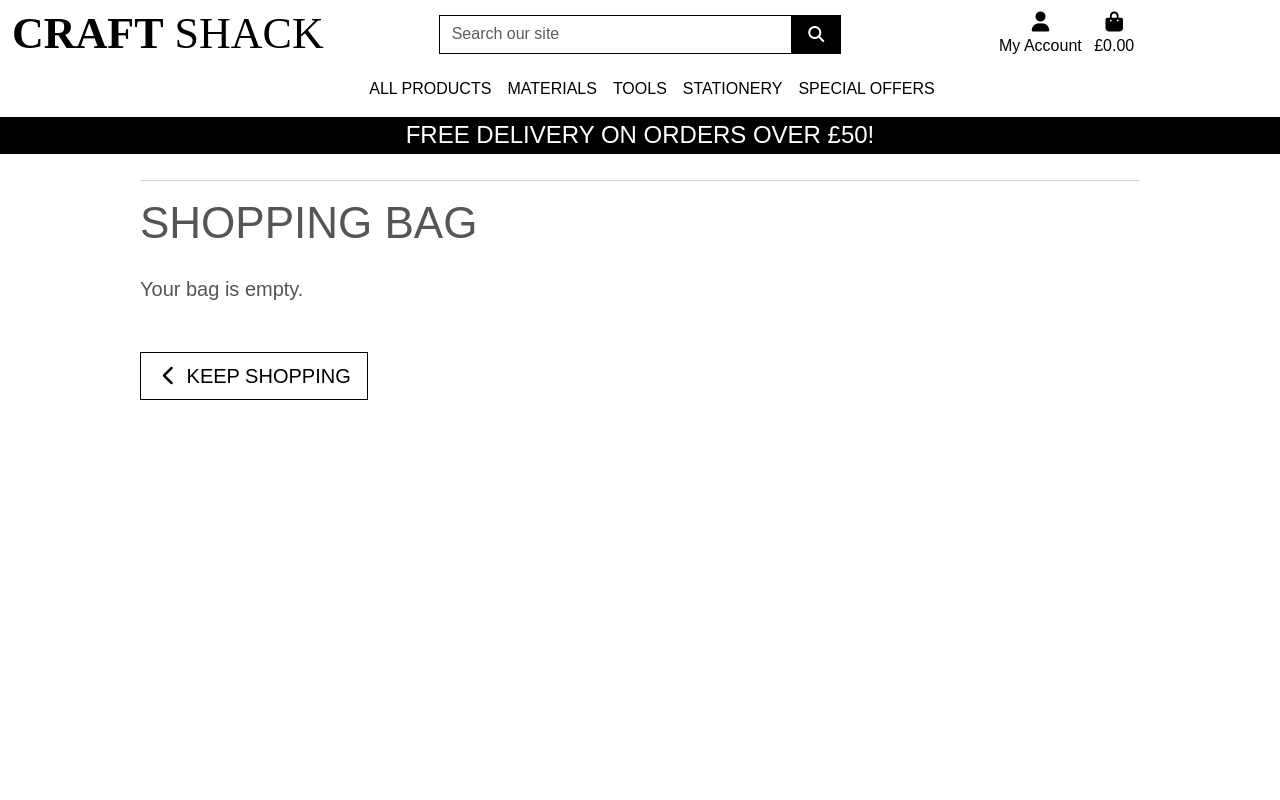
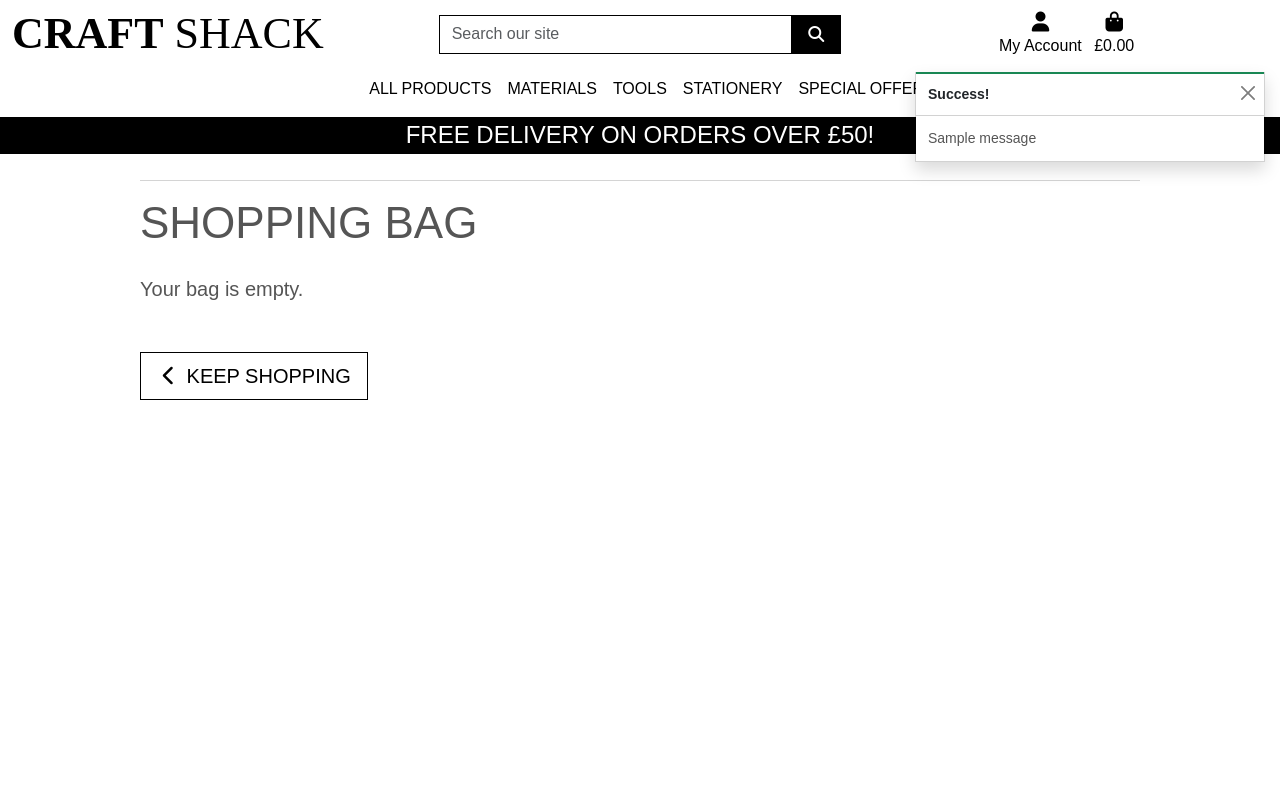
Before and after one commit to Diane-4P/craft_shack, a Django app: page /bag/ in a window 1280 px wide. Run offline with Django 5.2, Linux system fonts and the light colour scheme; tables that the repository leaves empty hold one stand-in row (values such as "Sample post"); one stand-in notice (Sample message) is shown; some libraries are stand-ins or nearby versions; some web fonts are replaced.

Commit message:
Added toasts

```diff
--- a/bag/views.py
+++ b/bag/views.py
@@ -1,6 +1,9 @@
 from django.shortcuts import render, redirect
 from django.urls import reverse
 from django.http import HttpResponse
+from django.contrib import messages
+
+from products.models import Product
 
 
 # Create your views here.
@@ -12,6 +15,8 @@ def view_bag(request):
 
 def add_to_bag(request, item_id):
     """ Add a quantity of the specified product to the shopping bag """
+
+    product = Product.objects.get(pk=item_id)
 
     quantity = int(request.POST.get('quantity'))
     redirect_url = request.POST.get('redirect_url')
@@ -33,6 +38,7 @@ def add_to_bag(request, item_id):
             bag[item_id] += quantity
         else:
             bag[item_id] = quantity
+            messages.success(request, f'Added {product.name} to your bag')
 
     request.session['bag'] = bag
     return redirect(redirect_url)
--- a/static/css/base.css
+++ b/static/css/base.css
@@ -117,6 +117,22 @@ a.subcategory-badge > span.badge:hover {
     cursor: pointer;
 }
 
+/* Bootstrap toasts */
+.message-container {
+    position: fixed;
+    top: 72px;
+    right: 15px;
+    z-index: 99999999999;
+}
+
+.custom-toast {
+    overflow: visible;
+}
+
+.toast-capper {
+    height: 2px;
+}
+
 /* Media Queries */
 
 /* Slightly larger container on xl screens */
--- a/templates/base.html
+++ b/templates/base.html
@@ -122,7 +122,21 @@
     </header>
 
     {% if messages %}
-        <div class="message-container"></div>
+        <div class="message-container">
+          {% for message in messages %}
+            {% with message.level as level %}
+              {% if level == 40 %}
+                {% include 'includes/toasts/toast_error.html' %}
+              {% elif level == 30 %}
+                {% include 'includes/toasts/toast_warning.html' %}
+              {% elif level == 25 %}
+                {% include 'includes/toasts/toast_success.html' %}
+              {% else %}
+                {% include 'includes/toasts/toast_info.html' %}
+              {% endif %}
+            {% endwith %}
+          {% endfor %}
+        </div>
     {% endif %}
 
     {% block page_header %}
@@ -132,6 +146,13 @@
     {% endblock content %}
 
     {% block postloadjs %}
+
+    <script type="text/javascript">
+      document.querySelectorAll('.toast').forEach(toast => {
+        new bootstrap.Toast(toast).show();
+      });
+    </script>
+
     {% endblock postloadjs %}
 
   </body>
--- /dev/null
+++ b/templates/includes/toasts/toast_success.html
@@ -0,0 +1,11 @@
+<div class="toast custom-toast rounded-0 border-top-0" role="alert" data-bs-autohide="false">
+    <div class="arrow-up arrow-success"></div>
+    <div class="w-100 toast-capper bg-success"></div>
+    <div class="toast-header bg-white text-dark">
+        <strong class="me-auto">Success!</strong>
+        <button type="button" class="ms-2 mb-1 btn-close text-dark" data-bs-dismiss="toast" aria-label="Close"></button>
+    </div>
+    <div class="toast-body bg-white">
+        {{ message }}
+    </div>
+</div>
```
Also changed, not shown: templates/includes/toasts/toast_error.html (added, +11 -0 lines), templates/includes/toasts/toast_info.html (added, +11 -0 lines), templates/includes/toasts/toast_warning.html (added, +11 -0 lines).
